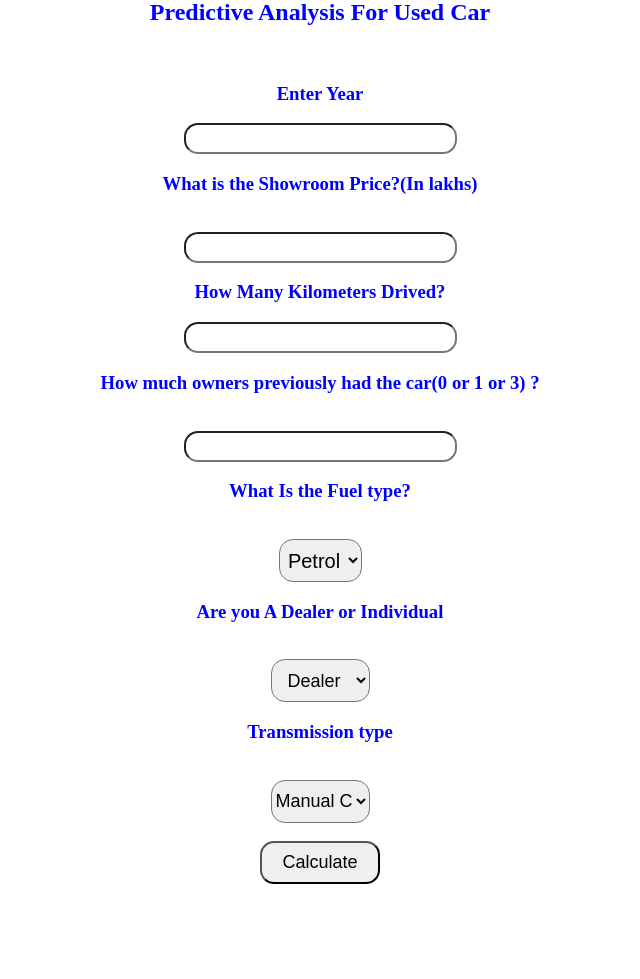
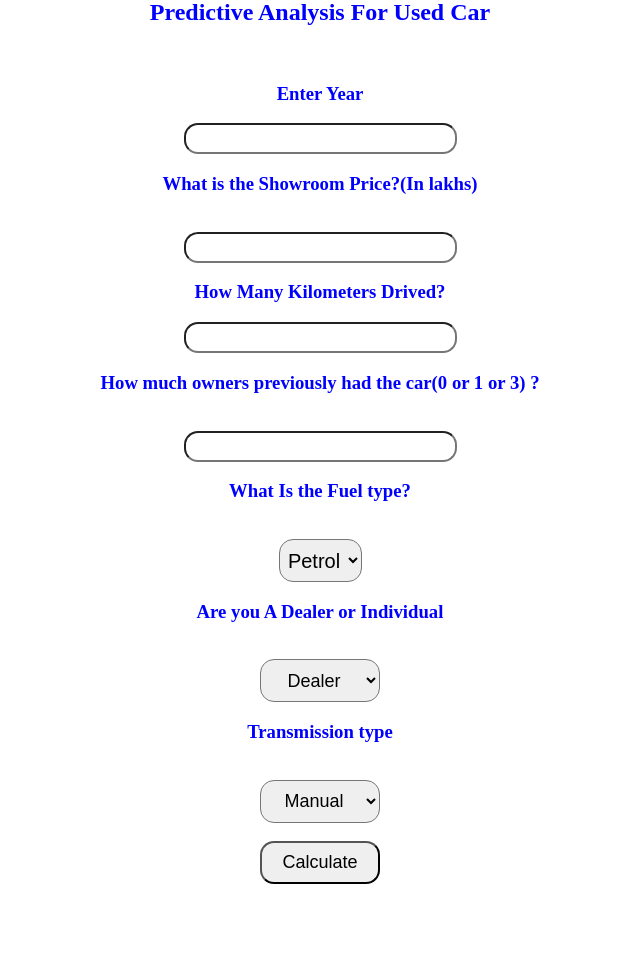
Before and after one commit to djayswal/ExistingCarPricePrediction, a Flask app: page / in a window 1280 px wide. Shown: the part 21-1000 px from the top of the page, without its empty margins (320-960 px from the left). Run offline with Flask 2, Linux system fonts and the light colour scheme; parts of the project's set-up code (start-up, migrations or seed data) failed here and were passed over.

Commit message:
Update index.html

```diff
--- a/templates/index.html
+++ b/templates/index.html
@@ -28,8 +28,8 @@
                 <option value="Individual">Individual</option>
             </select>
             <h3>Transmission type</h3><br><select name="Transmission_Mannual" id="research" required="required">
-                <option value="Mannual">Manual Car</option>
-                <option value="Automatic">Automatic Car</option>
+                <option value="Mannual">Manual</option>
+                <option value="Automatic">Automatic</option>
             </select>
             <br><br><button id="sub" type="submit ">Calculate</button>
             <br>
@@ -92,7 +92,7 @@
         }
 
         #research {
-            width: 99px;
+            width: 120px;
             height: 43px;
             text-align: center;
             border-radius: 14px;
@@ -104,7 +104,7 @@
         }
 
         #resea {
-            width: 99px;
+            width: 120px;
             height: 43px;
             text-align: center;
             border-radius: 14px;
```
